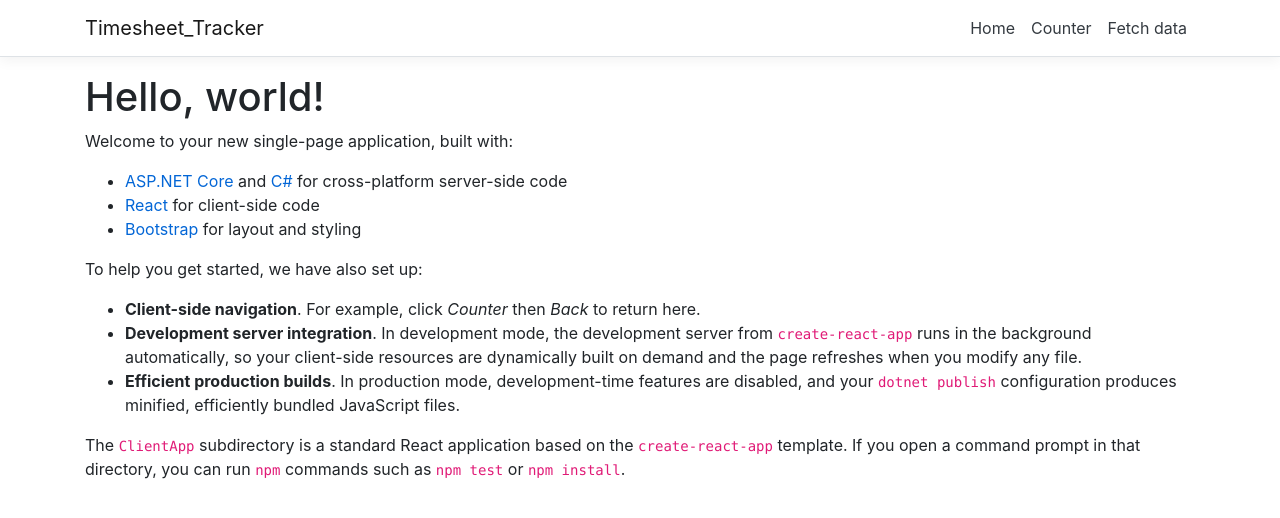
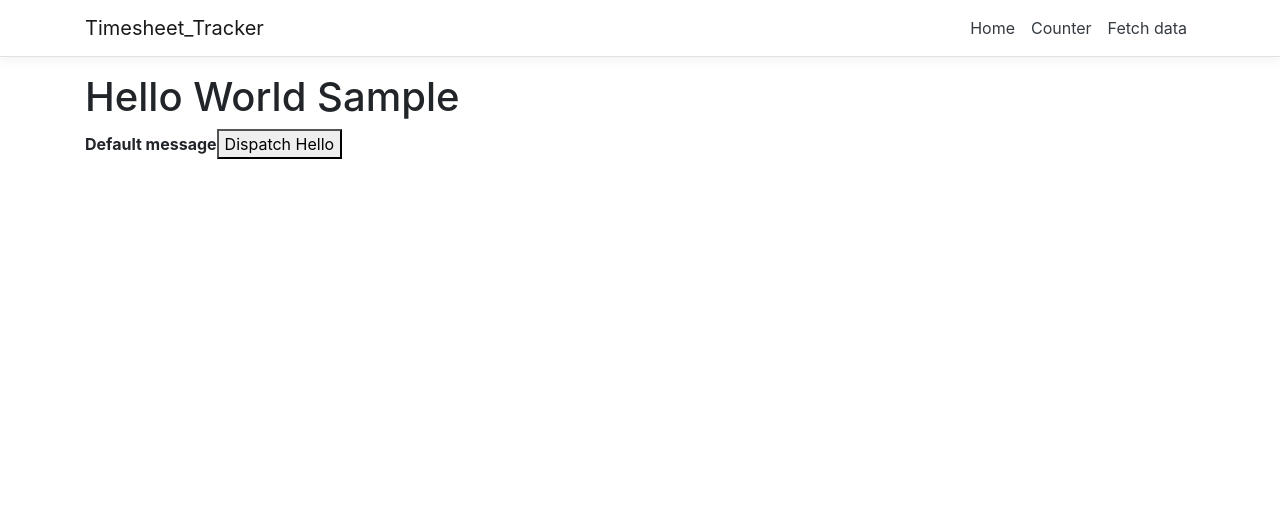
Before and after one commit to jia-von/timesheet-tracker, a React (Create React App) app in the folder ClientApp/: page / in a window 1280 px wide. Shown: the top 518 px of the page. Built offline with nearby package versions, Linux system fonts and the light colour scheme.

Commit message:
install redux; install react-redux; basic setup for redux store;

```diff
--- a/ClientApp/package.json
+++ b/ClientApp/package.json
@@ -9,10 +9,12 @@
     "oidc-client": "^1.9.0",
     "react": "^16.0.0",
     "react-dom": "^16.0.0",
+    "react-redux": "^7.2.1",
     "react-router-bootstrap": "^0.25.0",
     "react-router-dom": "^5.1.2",
     "react-scripts": "^3.4.1",
     "reactstrap": "^8.4.1",
+    "redux": "^4.0.5",
     "rimraf": "^2.6.2"
   },
   "devDependencies": {
--- a/ClientApp/src/App.js
+++ b/ClientApp/src/App.js
@@ -1,21 +1,22 @@
-import React, { Component } from 'react';
-import { Route } from 'react-router';
-import { Layout } from './components/Layout';
-import { Home } from './components/Home';
-import { FetchData } from './components/FetchData';
-import { Counter } from './components/Counter';
+import React, { Component } from "react";
+import { Route } from "react-router";
+import { Layout } from "./components/Layout";
+import { Home } from "./components/Home";
+import { FetchData } from "./components/FetchData";
+import Counter from "./components/Counter";
+import Index from "./components/Index/Index";
 
-import './custom.css'
+import "./custom.css";
 
 export default class App extends Component {
   static displayName = App.name;
 
-  render () {
+  render() {
     return (
       <Layout>
-        <Route exact path='/' component={Home} />
-        <Route path='/counter' component={Counter} />
-        <Route path='/fetch-data' component={FetchData} />
+        <Route exact path="/" component={Index} />
+        <Route path="/counter" component={Counter} />
+        <Route path="/fetch-data" component={FetchData} />
       </Layout>
     );
   }
--- /dev/null
+++ b/ClientApp/src/actions/timesheetTracker.js
@@ -0,0 +1,11 @@
+/**
+ * sample action to set up redux
+ */
+const sample = () => {
+  return {
+    type: "SAMPLE",
+    value: "Hello Scripts",
+  };
+};
+
+export { sample };
--- a/ClientApp/src/components/Counter.js
+++ b/ClientApp/src/components/Counter.js
@@ -1,6 +1,8 @@
-import React, { Component } from 'react';
+import React, { Component } from "react";
+import { connect } from "react-redux";
+import { sample } from "../actions/timesheetTracker";
 
-export class Counter extends Component {
+class Counter extends Component {
   static displayName = Counter.name;
 
   constructor(props) {
@@ -11,7 +13,7 @@ export class Counter extends Component {
 
   incrementCounter() {
     this.setState({
-      currentCount: this.state.currentCount + 1
+      currentCount: this.state.currentCount + 1,
     });
   }
 
@@ -22,10 +24,33 @@ export class Counter extends Component {
 
         <p>This is a simple example of a React component.</p>
 
-        <p aria-live="polite">Current count: <strong>{this.state.currentCount}</strong></p>
+        <p aria-live="polite">
+          Current count: <strong>{this.state.currentCount}</strong>
+        </p>
 
-        <button className="btn btn-primary" onClick={this.incrementCounter}>Increment</button>
+        <button className="btn btn-primary" onClick={this.incrementCounter}>
+          Increment
+        </button>
+
+        <p aria-live="polite">
+          Current message: <strong>{this.props.message}</strong>
+        </p>
+        <button
+          className="btn btn-primary"
+          onClick={() => {
+            this.props.dispatch(sample());
+          }}
+        >
+          Increment
+        </button>
       </div>
     );
   }
 }
+
+function mapStateToProps(state) {
+  return {
+    message: state.message,
+  };
+}
+export default connect(mapStateToProps)(Counter);
--- /dev/null
+++ b/ClientApp/src/components/Index/Index.jsx
@@ -0,0 +1,30 @@
+import React from "react";
+import { connect } from "react-redux";
+import { sample } from "../../actions/timesheetTracker";
+
+class Index extends React.Component {
+  render() {
+    let message =
+      this.props.store.message === ""
+        ? "Default message"
+        : this.props.store.message;
+
+    return (
+      <>
+        <h1> Hello World Sample</h1>
+        <strong>{message}</strong>
+        <button onClick={() => this.props.dispatch(sample())}>
+          Dispatch Hello
+        </button>
+      </>
+    );
+  }
+}
+
+// map redux to this component's props
+function mapStateToProps(state) {
+  return {
+    store: state,
+  };
+}
+export default connect(mapStateToProps)(Index);
--- a/ClientApp/src/index.js
+++ b/ClientApp/src/index.js
@@ -1,17 +1,43 @@
-import 'bootstrap/dist/css/bootstrap.css';
-import React from 'react';
-import ReactDOM from 'react-dom';
-import { BrowserRouter } from 'react-router-dom';
-import App from './App';
-import registerServiceWorker from './registerServiceWorker';
+import "bootstrap/dist/css/bootstrap.css";
+import React from "react";
+import ReactDOM from "react-dom";
+import { BrowserRouter } from "react-router-dom";
+import App from "./App";
+import registerServiceWorker from "./registerServiceWorker";
+import { createStore } from "redux";
+import { Provider } from "react-redux";
+import timesheetTrackerReducer from "./reducers/timesheetTracker";
 
-const baseUrl = document.getElementsByTagName('base')[0].getAttribute('href');
-const rootElement = document.getElementById('root');
+// specify base url and root element to inject jsx into
+const baseUrl = document.getElementsByTagName("base")[0].getAttribute("href");
+const rootElement = document.getElementById("root");
 
+// create the redux store
+const timesheetTrackerStore = createStore(timesheetTrackerReducer);
+
+// perform this action everytime the store changes
+timesheetTrackerStore.subscribe(() => {
+  console.log(timesheetTrackerStore.getState());
+});
+
+// use the provider to make the store available to our Components
+const Root = (store) => (
+  <Provider store={store.store}>
+    <BrowserRouter basename={baseUrl}>
+      <App />
+    </BrowserRouter>
+  </Provider>
+);
+
+ReactDOM.render(<Root store={timesheetTrackerStore} />, rootElement);
+
+/*
+// template from dotnet - react
 ReactDOM.render(
-  <BrowserRouter basename={baseUrl}>
-    <App />
-  </BrowserRouter>,
-  rootElement);
+<BrowserRouter basename={baseUrl}>
+<App />
+</BrowserRouter>,
+rootElement);
+*/
 
 registerServiceWorker();
--- /dev/null
+++ b/ClientApp/src/reducers/timesheetTracker.js
@@ -0,0 +1,24 @@
+// set the default state to be used if state is not provided to the timesheetTrackerReducer
+// this will be the case for initial loads of the app (before api calls/user interactions)
+const defaultState = { message: "" };
+
+/**
+ * this reducer handles interaction (CRUD) with the API controller and makes data available for the timesheet tracker react frontend
+ * @param {object} state state value to be modified based on the desired action
+ * @param {object} action action with type and obtional value. specifies how to mutate the state
+ */
+const timesheetTrackerReducer = (state = defaultState, action) => {
+  // add a temporarystate to be used for mutations without affecting the original state value
+  const tempState = { ...state };
+
+  switch (action.type) {
+    case "SAMPLE":
+      tempState.message = action.value;
+      return tempState;
+
+    default:
+      return state;
+  }
+};
+
+export default timesheetTrackerReducer;
```
Also changed, not shown: 1 other file (tests, documents, lock files or other folders).
